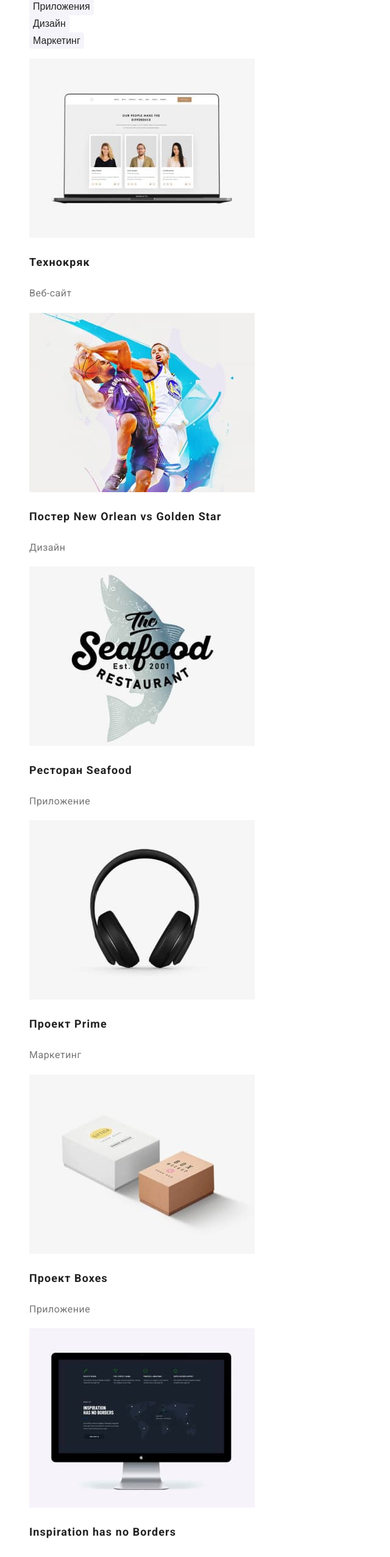
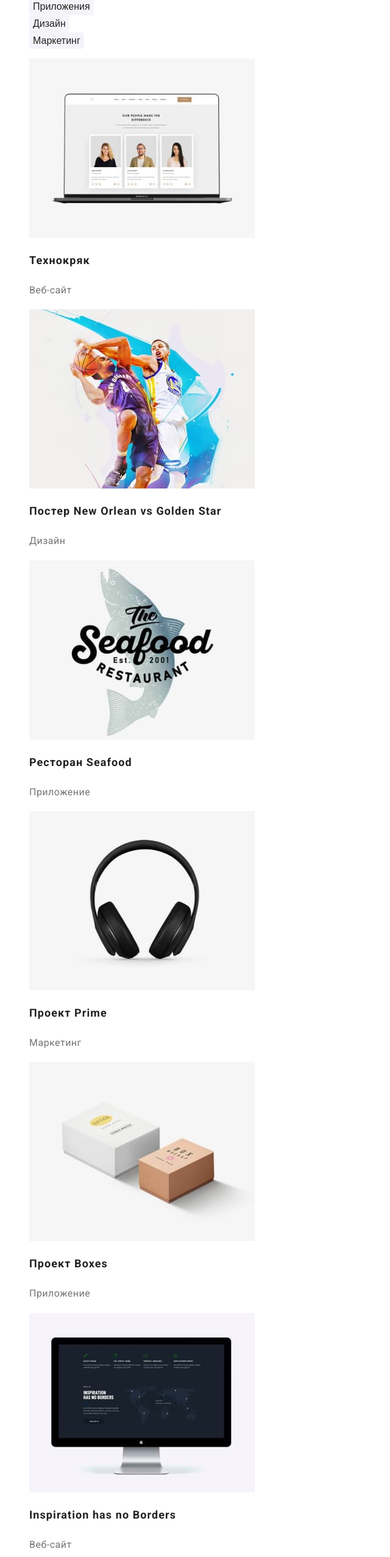
Before and after one commit to veronika-oli/goit-markup-hw-02, a plain HTML site: page portfolio.html in a window 1280 px wide. Shown: the part 240-2793 px from the top of the page at 61% size, without its empty margins (0-640 px from the left). Drawn offline with Linux system fonts and the light colour scheme.

Commit message:
Вносить правки

```diff
--- a/portfolio.html
+++ b/portfolio.html
@@ -73,49 +73,49 @@
             <li class="list-item">
                 <a class="link" href="#">
                     <img src="./images/card1.jpg" alt="ноутбук" width="370" height="294">
-                    <h3 class="name">Технокряк</h3>
+                    <h2 class="name">Технокряк</h2>
                     <p class="text">Веб-сайт</p>
                 </a>
             </li>
             <li class="list-item">
                 <a class="link" href="#">
                     <img src="./images/card2.jpg" alt="спортсмены" width="370" height="294">
-                    <h3 class="name">Постер New Orlean vs Golden Star</h3>
+                    <h2 class="name">Постер New Orlean vs Golden Star</h2>
                     <p class="text">Дизайн</p>
                 </a>
             </li>
             <li class="list-item">
                 <a class="link" href="#">
                     <img src="./images/card3.jpg" alt="рыба и логотип" width="370" height="294">
-                    <h3 class="name">Ресторан Seafood</h3>
+                    <h2 class="name">Ресторан Seafood</h2>
                     <p class="text">Приложение</p>
                 </a>
             </li>
             <li class="list-item">
                 <a class="link" href="#">
                     <img src="./images/card4.jpg" alt="наушники" width="370" height="294">
-                    <h3 class="name">Проект Prime</h3>
+                    <h2 class="name">Проект Prime</h2>
                     <p class="text">Маркетинг</p>
                 </a>
             </li>
             <li class="list-item">
                 <a class="link" href="#">
                     <img src="./images/card5.jpg" alt="две коробки" width="370" height="294">
-                    <h3 class="name">Проект Boxes</h3>
+                    <h2 class="name">Проект Boxes</h2>
                     <p class="text">Приложение</p>
                 </a>
             </li>
             <li class="list-item">
                 <a class="link" href="#">
                     <img src="./images/card6.jpg" alt="монитор компьютера" width="370" height="294">
-                    <h3 class="name">Inspiration has no Borders</h3>
+                    <h2 class="name" lang="en">Inspiration has no Borders</h2>
                     <p class="text">Веб-сайт</p>
                 </a>
             </li>
             <li class="list-item">
                 <a class="link" href="#">
                     <img src="./images/card7.jpg" alt="открытая книга" width="370" height="294">
-                    <h3 class="name">Издание Limited Edition</h3>
+                    <h2 class="name">Издание Limited Edition</h2>
                     <p class="text">Дизайн</p>
                 </a>
 
@@ -123,14 +123,14 @@
             <li class="list-item">
                 <a class="link" href="#">
                     <img src="./images/card8.jpg" alt="этикетка-ценник" width="370" height="294">
-                    <h3 class="name">Проект LAB</h3>
+                    <h2 class="name">Проект LAB</h2>
                     <p class="text">Маркетинг</p>
                 </a>
             </li>
             <li class="list-item">
                 <a class="link" href="#">
                     <img src="./images/card9.jpg" alt="руи печатают на клавиатуре ноутбука" width="370" height="294">
-                    <h3 class="name">Growing Business</h3>
+                    <h2 class="name" lang="en">Growing Business</h2>
                     <p class="text">Приложение</p>
                 </a>
             </li>
```
